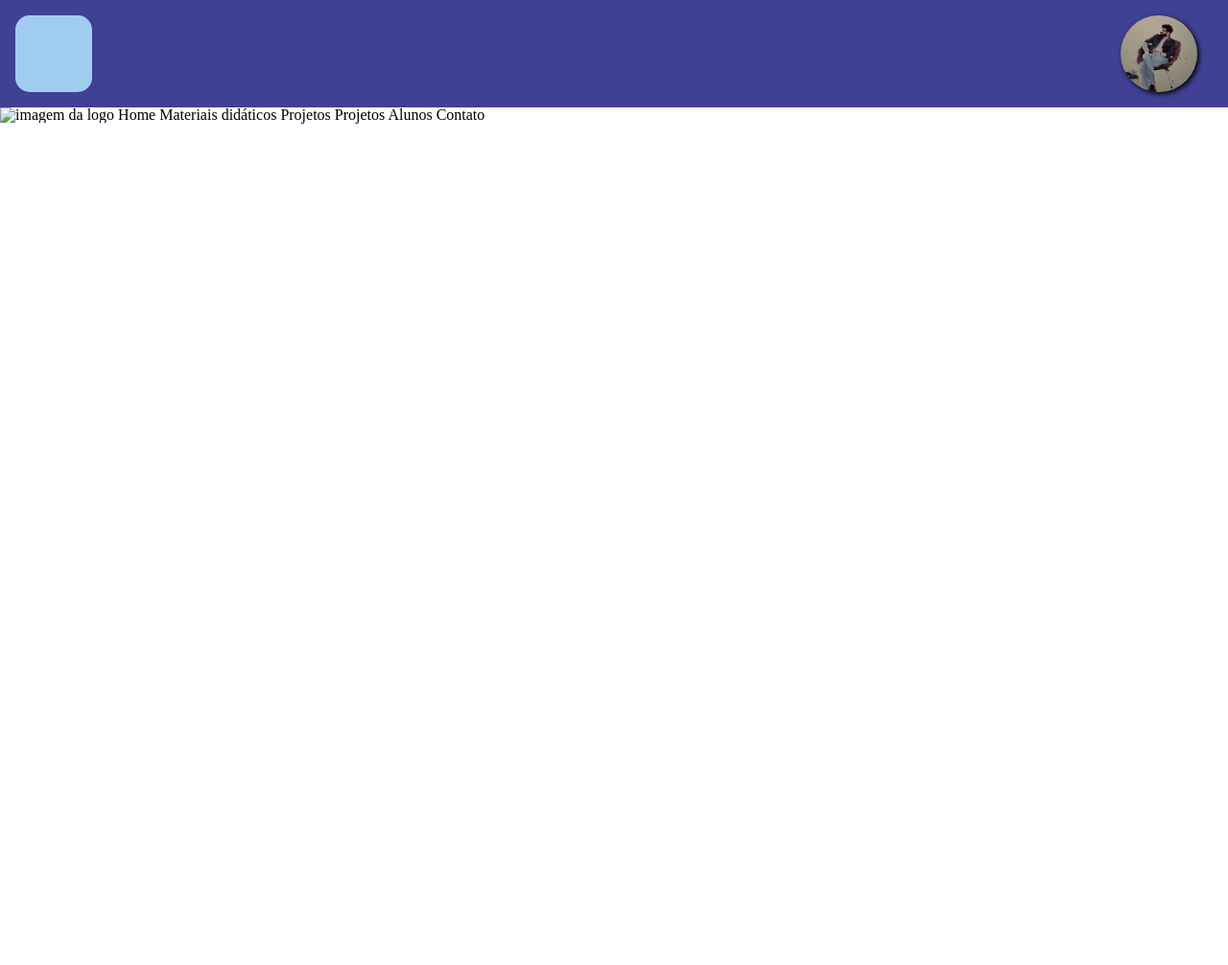
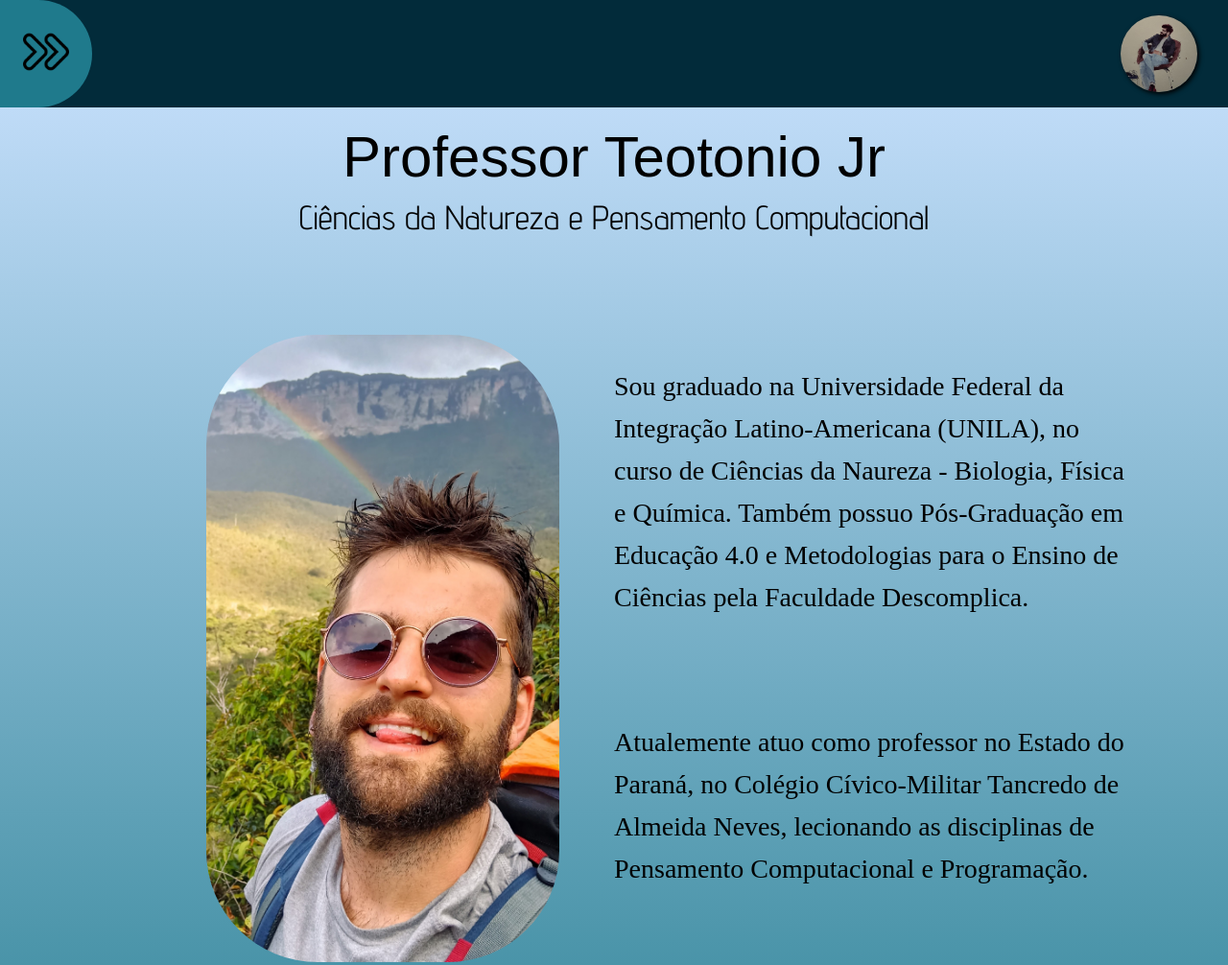
Before and after one commit to teotoniojr/portifolio-2023, a plain HTML site: page index.html in a window 1280 px wide. Shown: the top 1006 px of the page at 96% size. Before the commit the page ends 800 px from the top, so only its background shows below. Drawn offline with Linux system fonts and the light colour scheme; a web font is replaced by a local one.

Commit message:
Construindo primeira parte da HOME

```diff
--- a/assets/css/cabecalho.css
+++ b/assets/css/cabecalho.css
@@ -1,18 +1,23 @@
 .cabecalho{
     display: flex;
     justify-content: space-between;
-    background-color: rgba(2, 2, 114, 0.753);
+    background-color: #022B3A;
     color: aliceblue;
 }
 
-.botao__cabecalho{
-    width: 5em;
-    background-color: rgb(161, 204, 241);
-    margin: 1em 2em 1em 1em;
-    border-radius: 15px;
+.cabecalho__botao{
+    width: 6em;
+    margin: 0;
+    background: #1F7A8C;
+    border-radius: 0px 100px 100px 0px;
 }
 
-.imagem__cabecalho{
+.cabecalho__botao-icone{
+    width: 3em;
+}
+
+
+.cabecalho__imagem{
     width: 5em;
     margin: 1em 2em 1em 1em;
     border-radius: 100%;
--- /dev/null
+++ b/assets/css/capa.css
@@ -0,0 +1,44 @@
+.capa{
+    background: linear-gradient(180deg, #BFDBF7 0%, #1F7A8C 99.99%, rgba(191, 219, 247, 0) 100%);
+}
+
+.capa__titulo{
+    font-family: 'Aclonica', sans-serif;
+    font-size: 60px;
+    text-align: center;
+    padding-top: 22px;
+}
+
+.capa__subtitulo{
+    font-family: 'Advent Pro', sans-serif;
+    font-size: 35px;
+    text-align: center;
+    padding: 15px;
+}
+.capa__caixa-texto{
+    margin: 90px;
+    display: grid;
+    grid-template-columns: 1fr 1fr;
+    grid-template-rows: 1fr 1fr 1fr;
+    justify-content: center;
+    align-items: center;
+}
+.capa__imagem-texto{
+    width: 23rem;
+    border-radius: 116px;
+    grid-row: span 2;
+    margin-left: 125px;
+}
+
+.capa__texto{
+    font-family: 'Bellota';
+    font-style: normal;
+    font-weight: 300;
+    font-size: 28px;
+    line-height: 44px;
+}
+
+.capa__texto03{
+    margin-top: 16px;
+    grid-column: span 2;
+}
--- /dev/null
+++ b/assets/css/menu.css
@@ -0,0 +1,8 @@
+.menu__lateral{
+    display: flex;
+    flex-direction: column;
+    background-color: aqua;
+}
+.menu__lateral{
+    display: none;
+}
--- a/index.html
+++ b/index.html
@@ -6,13 +6,22 @@
     <meta name="viewport" content="width=device-width, initial-scale=1.0">
     <title>Professor Teotonio Jr</title>
     <link rel="stylesheet" href="assets/css/rest.css">
+    <link rel="preconnect" href="https://fonts.googleapis.com">
+    <link rel="preconnect" href="https://fonts.gstatic.com" crossorigin>
+    <link href="https://fonts.googleapis.com/css2?family=Aclonica&family=Advent+Pro&family=Bellota:wght@300&display=swap" rel="stylesheet">
     <link rel="stylesheet" href="assets/css/cabecalho.css">
+    <link rel="stylesheet" href="assets/css/menu.css">
+    <link rel="stylesheet" href="assets/css/capa.css">
 </head>
 <body>
     <header>
         <section class="cabecalho">
-            <button class="botao__cabecalho" aria-label="Menu"><i></i></button>
-            <img src="assets/img/logo.jpg" alt="imagem da logo" class="imagem__cabecalho">
+            <button class="cabecalho__botao" aria-label="Menu">
+                <i>
+                    <img src="assets/img/botao-menu.png" alt="flechas do menu" class="cabecalho__botao-icone">
+                </i>
+            </button>
+            <img src="assets/img/logo.jpg" alt="imagem da logo" class="cabecalho__imagem">
         </section>
         <nav class="menu__lateral">
             <img src="" alt="imagem da logo" class="menu__lateral-imagem">
@@ -23,7 +32,18 @@
             <a href="" class="link__menu link__menu-contato"> Contato </a>
         </nav>
     </header>
-    <main></main>
+    <main>
+        <section class="capa">
+            <h1 class="capa__titulo">Professor Teotonio Jr</h1>
+            <h2 class="capa__subtitulo">Ciências da Natureza e Pensamento Computacional </h2>
+            <div class="capa__caixa-texto">
+                <img class="capa__imagem-texto" src="assets/img/capa2.jpg" alt="Foto do Professor Teotonio Jr">
+                <p class="capa__texto01 capa__texto">Sou graduado na Universidade Federal da Integração Latino-Americana (UNILA), no curso de Ciências da Naureza - Biologia, Física e Química. Também possuo Pós-Graduação em Educação 4.0 e Metodologias para o Ensino de Ciências pela Faculdade Descomplica.</p>
+                <p class="capa__texto02 capa__texto">Atualemente atuo como professor no Estado do Paraná, no Colégio Cívico-Militar Tancredo de Almeida Neves, lecionando as disciplinas de Pensamento Computacional e Programação. </p>
+                <p class="capa__texto03 capa__texto">Minha missão é proporcionar aos meus estudantes uma educação significativa e de qualidade. Envolver as disciplinas com o cotidiano do aluno e utilizar diferentes abordagens pedagógicas, que venham de encontro com uma educação 4.0, onde o principal ator do conhecimento é o estudante. Disponibilizar uma educação moderna e pública é minha luta. Incentivar meus alunos a estudar e se envolver com alguma área do conhecimento na vida, de modo a que sempre busquem se aperfeiçoar, é meu sonho.</p>
+            </div>
+        </section>
+    </main>
     <footer></footer>
 </body>
 </html>
```
Also changed, not shown: assets/css/rest.css (line endings or trailing spaces), assets/img/botao-menu.png (added), assets/img/capa.jpg (added), assets/img/capa1.jpg (added), assets/img/capa2.jpg (added), assets/img/ciencias.png (added), assets/img/fisica.png (added), assets/img/icone__turma/origem.txt (added), assets/img/matematica.png (added), assets/img/pensamento-computacional.png (added), assets/img/quimica.png (added), 1 other file.
